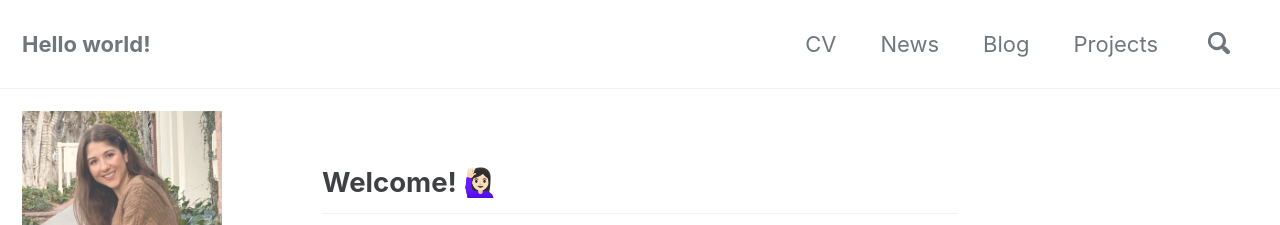
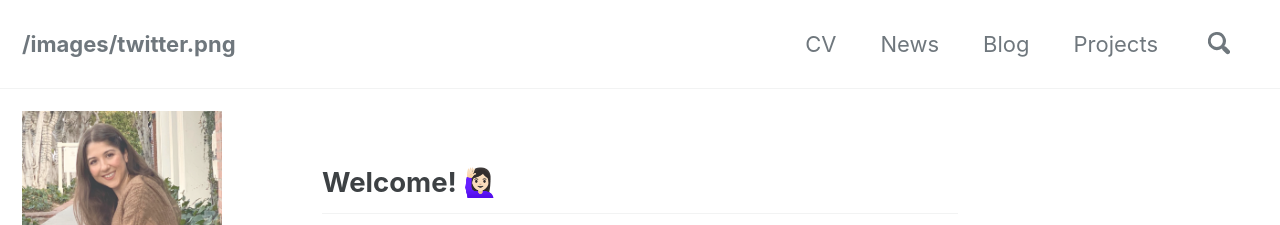
Before and after one commit to nikitavakoli/nikitavakoli.github.io, a Jekyll site: the page built from index.html, in a window 1280 px wide and 900 px high. Shown: the top 225 px of the window. Built offline with Jekyll 4.4.1, drawn with Linux system fonts in a browser that asks for light colours; cached includes are drawn as plain includes; nearby versions of some CDN libraries; the list of posts is cut into pages by our own code; comment, search, counter and statistics services are not loaded.

Commit message:
Update _config.yml

```diff
--- a/_config.yml
+++ b/_config.yml
@@ -16,7 +16,7 @@ minimal_mistakes_skin    : "default" # "air", "aqua", "contrast", "dark", "dirt"
 
 # Site Settings
 locale                   : "en-US"
-title                    : "Hello world!"
+title                    : "/images/twitter.png"
 title_separator          : "-"
 subtitle                 : # nothing here
 name                     : "<b>Niki Tavakoli</b>"
```
